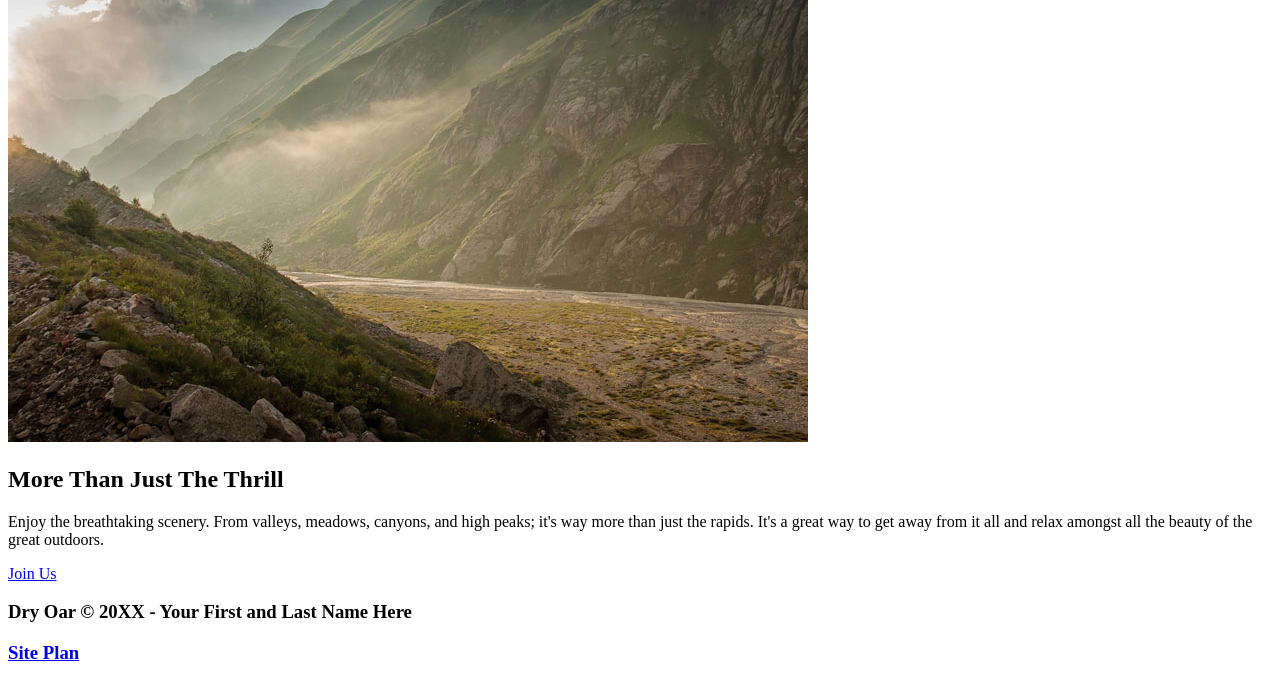
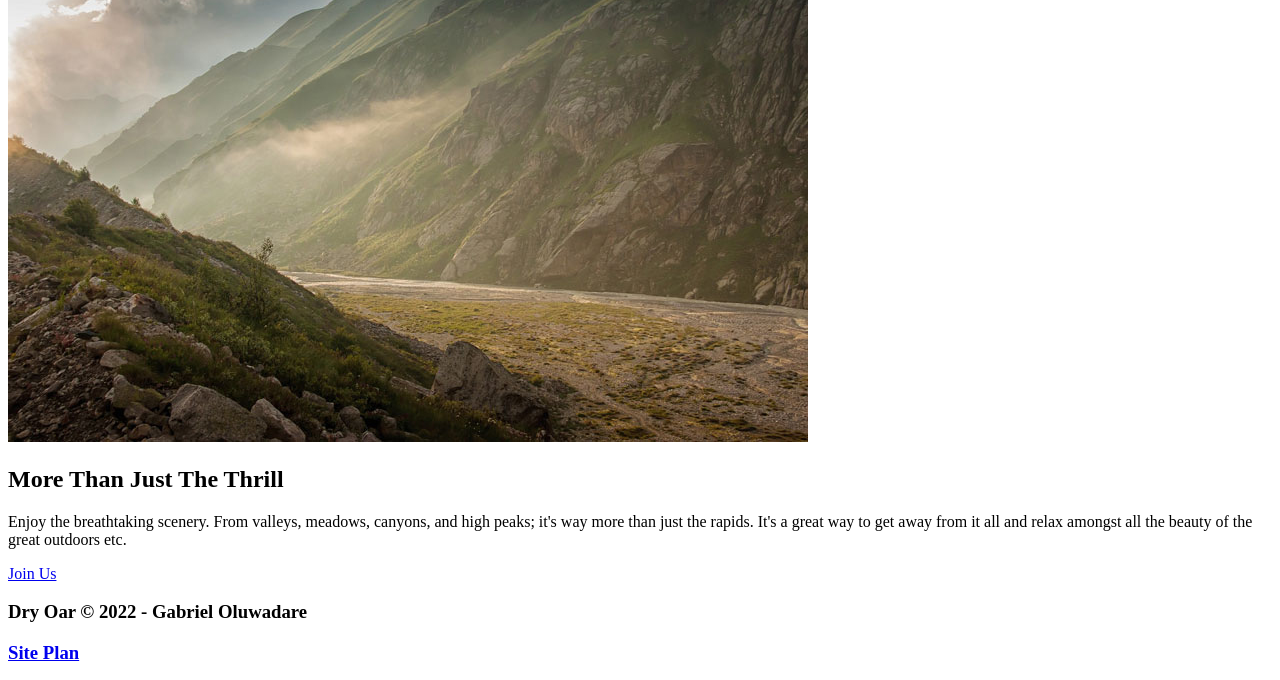
Before and after one commit to daretech/Byu, a plain HTML site: page docs/wwr/index.html in a window 1280 px wide. Shown: the part 2931-3611 px from the top of the page. Drawn offline with Linux system fonts and the light colour scheme.

Commit message:
added few lines

```diff
--- a/docs/wwr/index.html
+++ b/docs/wwr/index.html
@@ -51,12 +51,15 @@
   <img class="mountains" src="images/mountains.jpg" alt="Misty mountains">
   <section class="msg">
       <h2>More Than Just The Thrill</h2>
-      <p>Enjoy the breathtaking scenery. From valleys, meadows, canyons, and high peaks; it's way more than just the rapids. It's a great way to get away from it all and relax amongst all the beauty of the great outdoors. </p>
+      <p>Enjoy the breathtaking scenery. From valleys, meadows, canyons,
+          and high peaks; it's way more than just the rapids. It's a great
+          way to get away from it all and relax amongst all the beauty of the
+           great outdoors etc. </p>
       <a class='join' href="rivers.html">Join Us</a>
   </section>
 </main>
   <footer>
-    <h3>Dry Oar &copy; 20XX - Your First and Last Name Here</h3>
+    <h3>Dry Oar &copy; 2022 - Gabriel Oluwadare</h3>
     <h3><a href="site-plan-rafting.html">Site Plan</a></h3>
     <h3><a href="contactus.html">Contact Us</a></h3>
     <div class="social">
```
